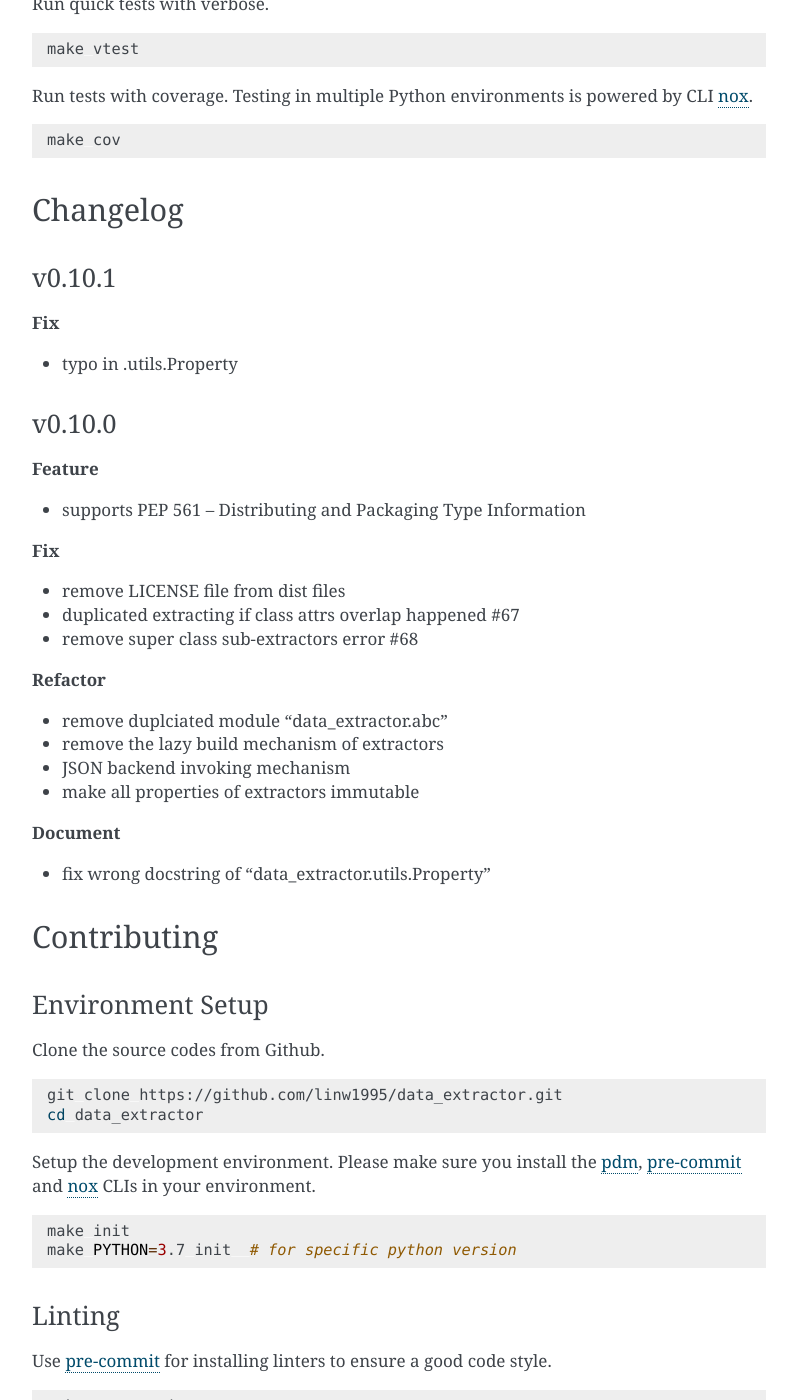
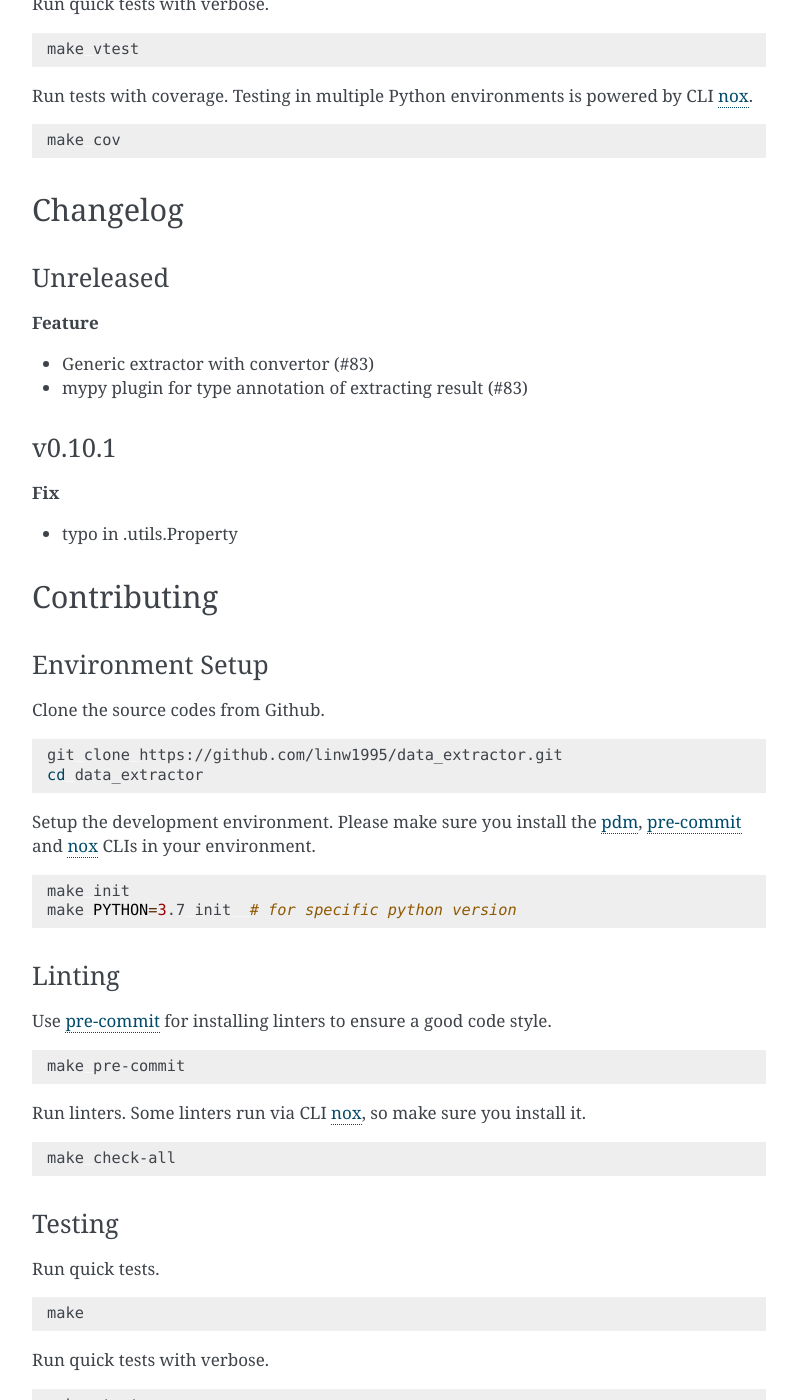
Before and after one commit to linw1995/data_extractor, a Sphinx documentation site: the page built from docs/source/index.rst, in a window 1280 px wide and 1400 px high, scrolled down 2636 px. Shown: the whole window, without its empty margins (356-1153 px from the left). Built offline with Sphinx 7.4.7, drawn with Linux system fonts in a browser that asks for light colours.

Commit message:
docs: Update documentation about GenericExtractor

```diff
--- a/docs/source/changelog.rst
+++ b/docs/source/changelog.rst
@@ -1,6 +1,14 @@
 =========
 Changelog
 =========
+
+Unreleased
+~~~~~~~~~~
+
+**Feature**
+
+- Generic extractor with convertor (#83)
+- mypy plugin for type annotation of extracting result (#83)
 
 v0.10.1
 ~~~~~~~
@@ -9,29 +17,5 @@ v0.10.1
 
 - typo in .utils.Property
 
-v0.10.0
-~~~~~~~~~~
-
-**Feature**
-
-- supports PEP 561 -- Distributing and Packaging Type Information
-
-**Fix**
-
-- remove LICENSE file from dist files
-- duplicated extracting if class attrs overlap happened #67
-- remove super class sub-extractors error #68
-
-**Refactor**
-
-- remove duplciated module "data_extractor.abc"
-- remove the lazy build mechanism of extractors
-- JSON backend invoking mechanism
-- make all properties of extractors immutable
-
-**Document**
-
-- fix wrong docstring of "data_extractor.utils.Property"
-
 .. include:: history.rst
     :start-line: 4
```
Also changed, not shown: README.rst (+8 -24 lines), docs/source/history.rst (+24 -0 lines).
